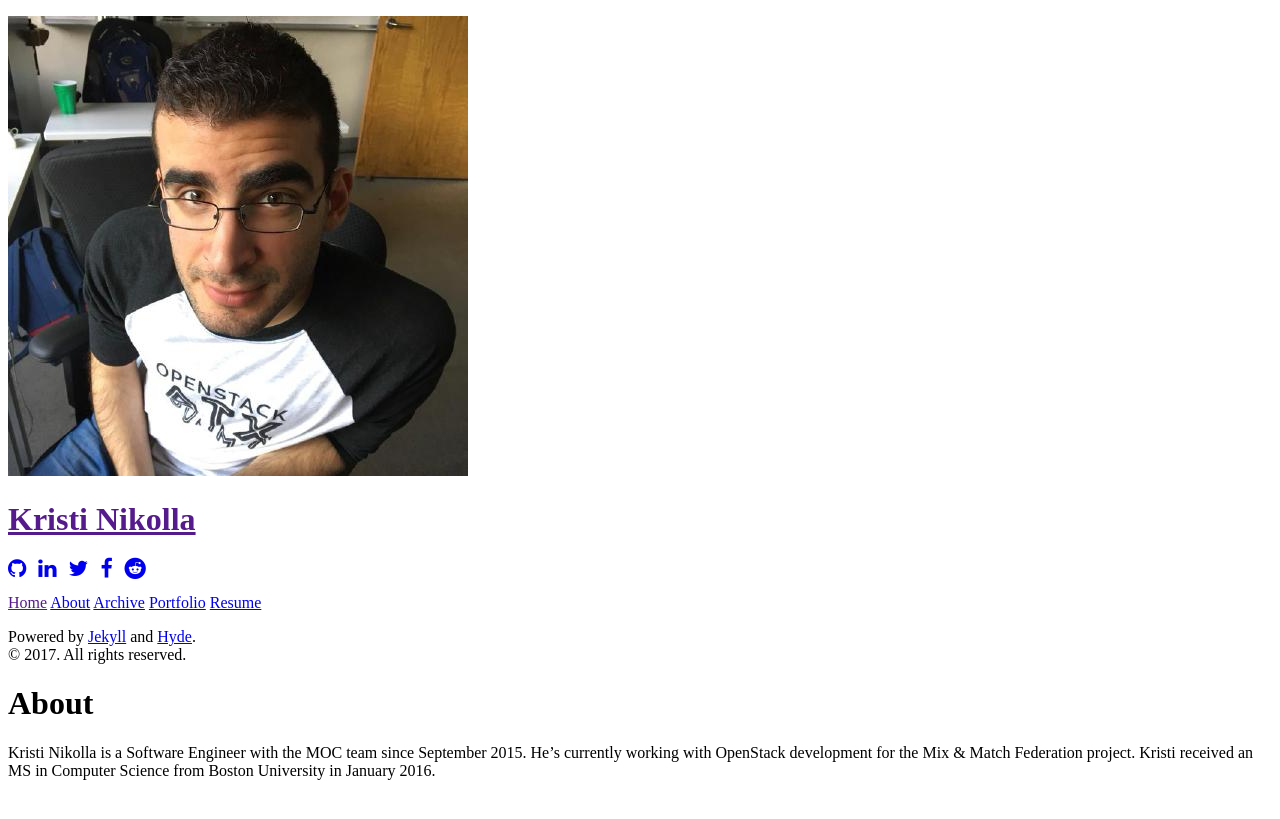
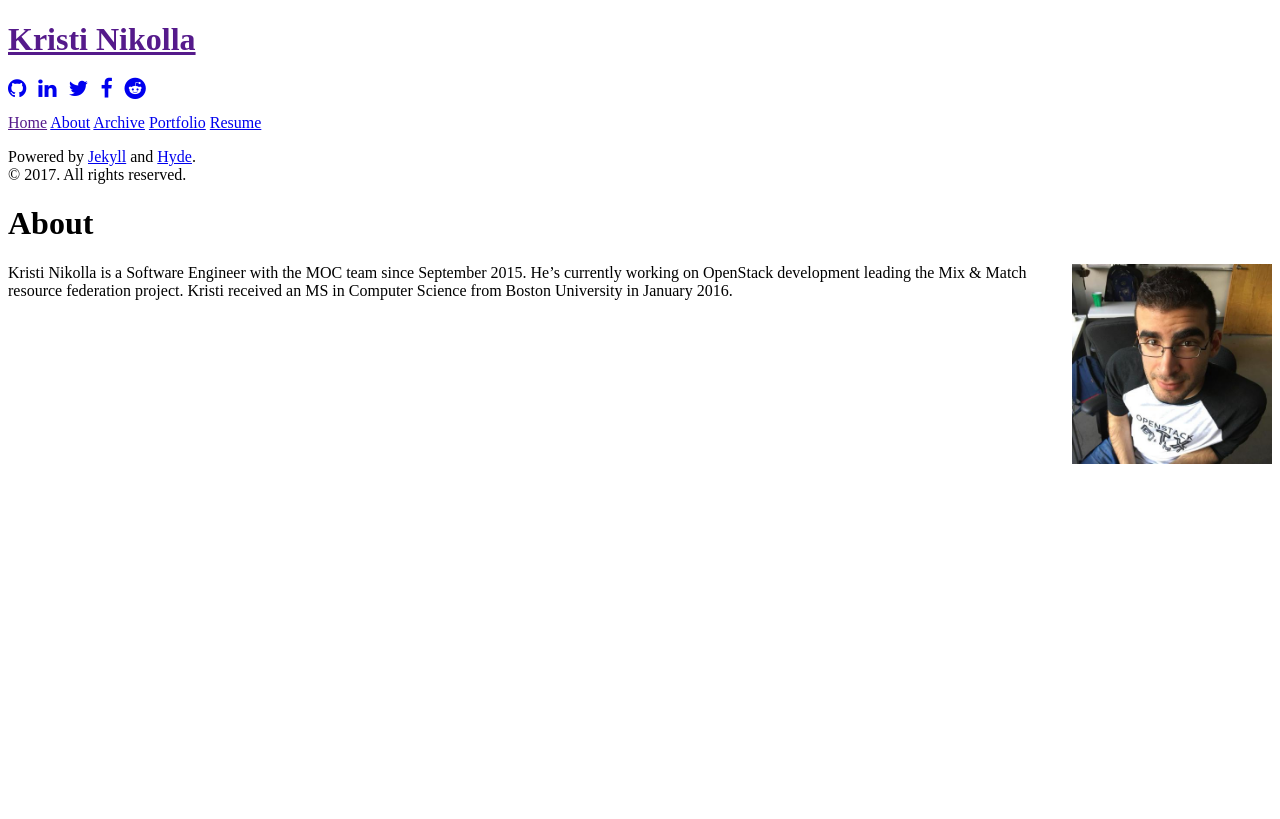
Before and after one commit to knikolla/knikolla.github.io, a Jekyll site: the page built from about.md, in a window 1280 px wide. Shown: the top 819 px of the page. Built offline with Jekyll 4.4.1, drawn with Linux system fonts in a browser that asks for light colours; nearby versions of some CDN libraries.

Commit message:
Moved image from sidebar to about
Man, that image was huge.

```diff
--- a/_includes/sidebar.html
+++ b/_includes/sidebar.html
@@ -1,7 +1,4 @@
 <div class="sidebar">
-  <p>
-    <img src="/public/images/profile.jpeg" />
-  </p>
   <div class="container sidebar-sticky">
     <div class="sidebar-about">
       <h1>
--- a/about.md
+++ b/about.md
@@ -3,4 +3,9 @@ layout: page
 title: About
 ---
 
-Kristi Nikolla is a Software Engineer with the MOC team since September 2015. He's currently working with OpenStack development for the Mix & Match Federation project. Kristi received an MS in Computer Science from Boston University in January 2016.
+<img style="float: right; max-width: 200px" src="/public/images/profile.jpeg" />
+
+Kristi Nikolla is a Software Engineer with the MOC team since September 2015.
+He's currently working on OpenStack development leading the Mix & Match
+resource federation project. Kristi received an MS in Computer Science from
+Boston University in January 2016.
```
